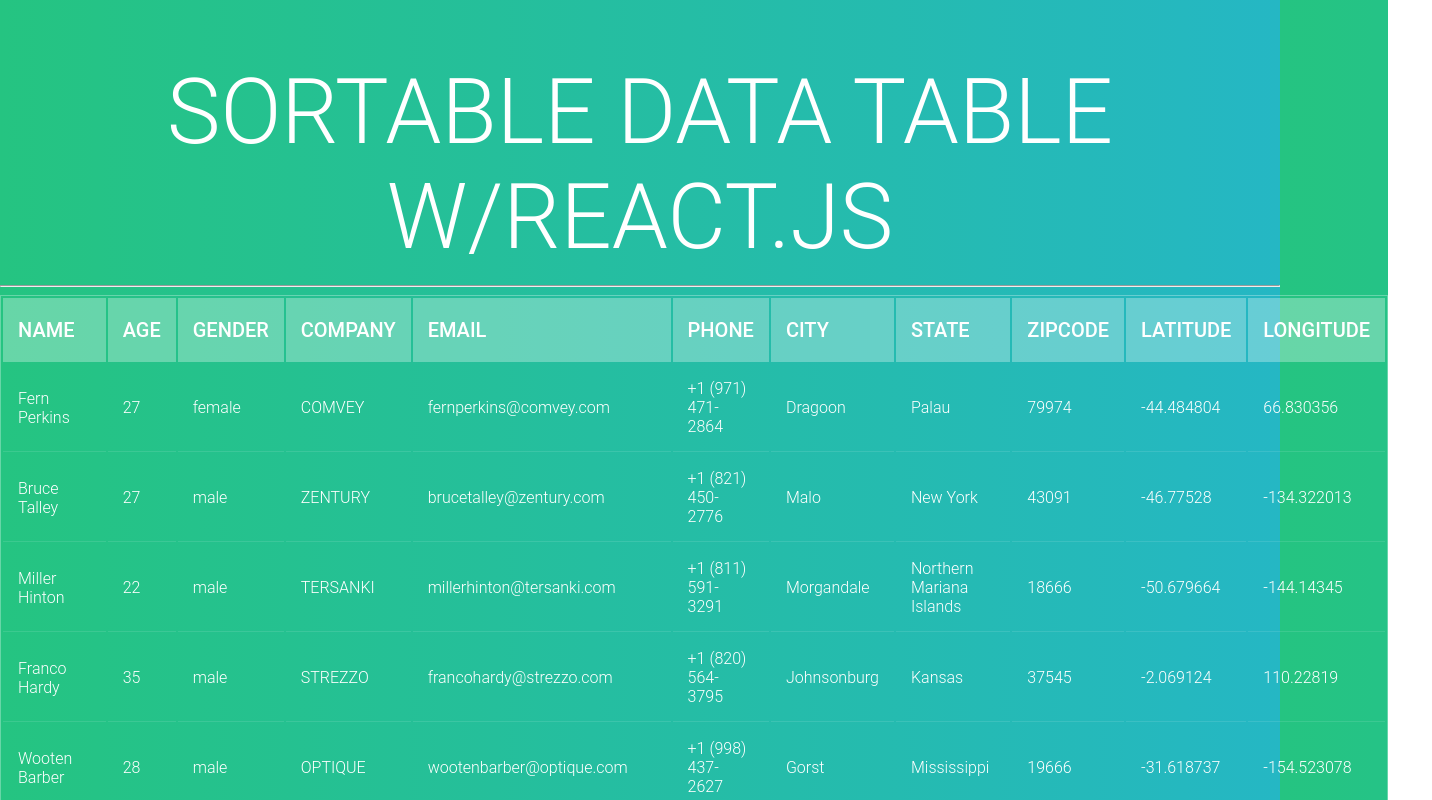
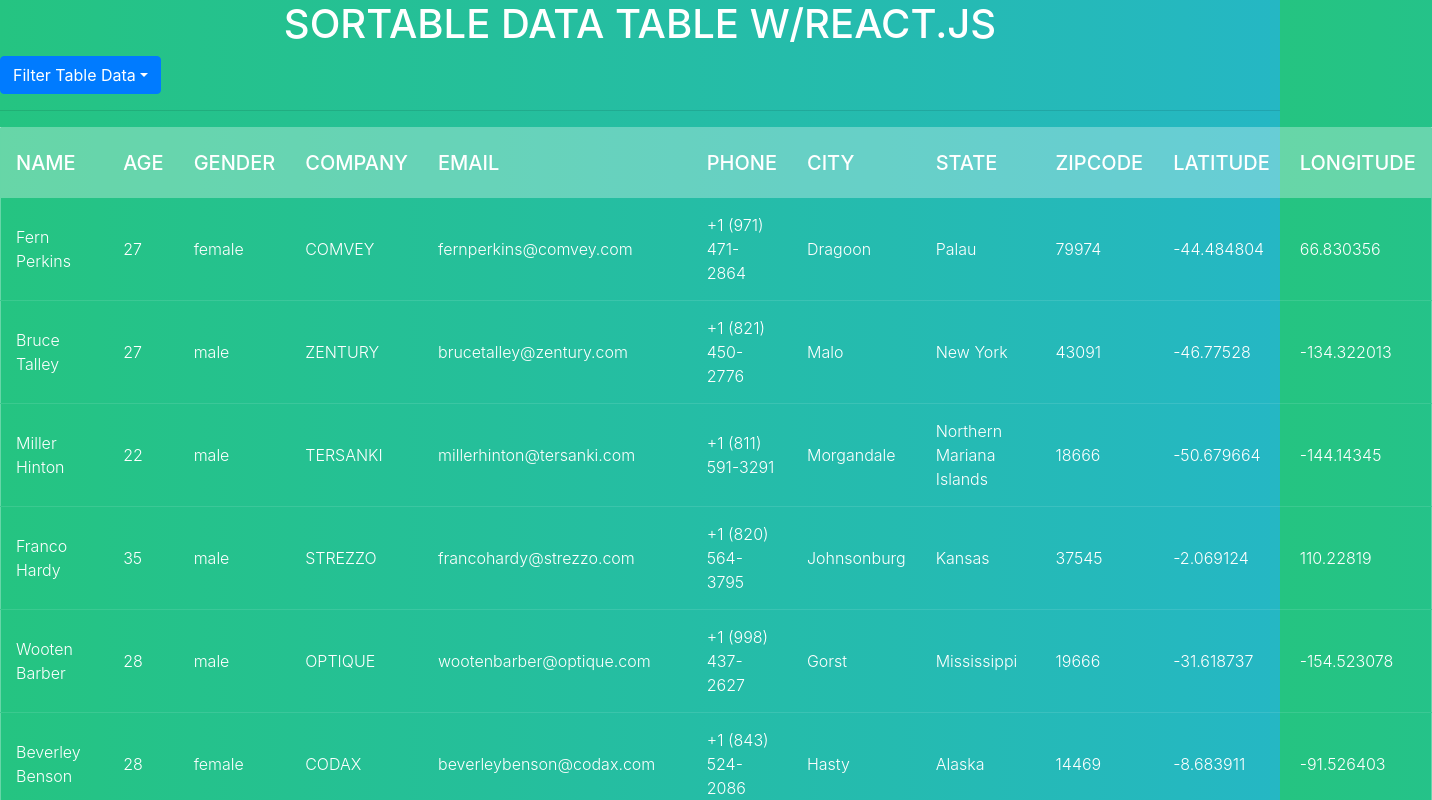
Before and after one commit to infiniteoo/react_tabledata_w_json, a React (Create React App) app: page / in a window 1280 px wide. Shown: the top 800 px of the page, 1432 px wide, since content can reach past the window. Built offline with nearby package versions, Linux system fonts and the light colour scheme.

Commit message:
got the dropdown button working for our filter portion of the assingment

```diff
--- a/package.json
+++ b/package.json
@@ -6,7 +6,9 @@
     "@testing-library/jest-dom": "^5.11.9",
     "@testing-library/react": "^11.2.5",
     "@testing-library/user-event": "^12.7.3",
+    "bootstrap": "^4.6.0",
     "react": "^17.0.1",
+    "react-bootstrap": "^1.5.0",
     "react-dom": "^17.0.1",
     "react-scripts": "4.0.3",
     "web-vitals": "^1.1.0"
--- a/src/App.js
+++ b/src/App.js
@@ -3,17 +3,20 @@ import React, { Component } from "react";
 import tableData from "./user_data.json";
 import Table from "./components/Table/Table.js";
 
+
 class App extends Component {
   constructor(props) {
     super(props);
-    this.state = {tableData};
+    this.state = { tableData };
   }
 
   render() {
     return (
+      <>
 
-    <Table data={this.state.tableData} />
-    )
+        <Table data={this.state.tableData} />
+      </>
+    );
   }
 }
 
--- a/src/components/Table/Table.js
+++ b/src/components/Table/Table.js
@@ -1,68 +1,89 @@
-import React, { Component } from "react"
-import "./Table.css"
+import React, { Component } from "react";
+import "./Table.css";
+import Dropdown from "react-bootstrap/Dropdown";
+import DropdownButton from "react-bootstrap/DropdownButton";
 
 
 class Table extends Component {
   constructor(props) {
-    super(props)
-    this.getKeys = this.getKeys.bind(this)
-    this.getHeader = this.getHeader.bind(this)
-    this.getRows = this.getRows.bind(this)
-    this.onSort = this.onSort.bind(this)
-    this.state = { data: props.data };
-
+    super(props);
+    this.getKeys = this.getKeys.bind(this);
+    this.getHeader = this.getHeader.bind(this);
+    this.getRows = this.getRows.bind(this);
+    this.onSort = this.onSort.bind(this);
+    this.state = { data: props.data, dropDownValue: "Filter Table Data" };
   }
 
-  onSort(event, sortKey){
-      console.log('onsort method touched!', sortKey)
-
-    const data = this.state.data
-    data.sort((a,b) => a[sortKey].localeCompare(b[sortKey]))
-
-    console.log(data)
-    this.setState({data})
-
+  changeValue(text) {
+    this.setState({ dropDownValue: text });
   }
 
+  onSort(event, sortKey) {
+    console.log("onsort method touched!", sortKey);
 
-  getKeys = function() {
-      return (
+    const data = this.state.data;
+    data.sort((a, b) => a[sortKey].localeCompare(b[sortKey]));
 
-          Object.keys(this.props.data[0])
-      )
+    console.log(data);
+    this.setState({ data });
   }
 
-  getHeader = function() {
-      const keys = this.getKeys()
-      return keys.map((key) => {
+  getKeys = function () {
+    return Object.keys(this.props.data[0]);
+  };
 
-          return <th onClick={e => this.onSort(e, key)} key={key}>{key.toUpperCase()}</th>
-      })
-  }
+  getHeader = function () {
+    const keys = this.getKeys();
+    return keys.map((key) => {
+      return (
+        <th onClick={(e) => this.onSort(e, key)} key={key}>
+          {key.toUpperCase()}
+        </th>
+      );
+    });
+  };
 
-  getRows = function() {
-      const items = this.state.data
-      const keys = this.getKeys()
+  getRows = function () {
+    const items = this.state.data;
+    const keys = this.getKeys();
 
-      return items.map((row, index) => {
-        return <tr key={index}><RenderRow key={index} data={row} keys={keys}/></tr>
-      })
-
-  }
+    return items.map((row, index) => {
+      return (
+        <tr key={index}>
+          <RenderRow key={index} data={row} keys={keys} />
+        </tr>
+      );
+    });
+  };
 
   render() {
-
     return (
       <div>
-          <h1>Sortable Data Table w/React.js</h1>
-          <hr/>
+        <h1>Sortable Data Table w/React.js</h1>
+        <DropdownButton
+          id="dropdown-item-button"
+          title={this.state.dropDownValue}
+          className="format"
+        >
+          <Dropdown.Item as="button"><div onClick={(e) => this.changeValue(e.target.textContent)}>Name</div></Dropdown.Item>
+          <Dropdown.Item as="button"><div onClick={(e) => this.changeValue(e.target.textContent)}>Age</div></Dropdown.Item>
+          <Dropdown.Item as="button"><div onClick={(e) => this.changeValue(e.target.textContent)}>Gender</div></Dropdown.Item>
+          <Dropdown.Item as="button"><div onClick={(e) => this.changeValue(e.target.textContent)}>Company</div></Dropdown.Item>
+          <Dropdown.Item as="button"><div onClick={(e) => this.changeValue(e.target.textContent)}>Email</div></Dropdown.Item>
+          <Dropdown.Item as="button"><div onClick={(e) => this.changeValue(e.target.textContent)}>Phone</div></Dropdown.Item>
+          <Dropdown.Item as="button"><div onClick={(e) => this.changeValue(e.target.textContent)}>City</div></Dropdown.Item>
+          <Dropdown.Item as="button"><div onClick={(e) => this.changeValue(e.target.textContent)}>State</div></Dropdown.Item>
+          <Dropdown.Item as="button"><div onClick={(e) => this.changeValue(e.target.textContent)}>Zipcode</div></Dropdown.Item>
+
+
+        </DropdownButton>
+
+        <hr />
         <table className="tbl-content">
           <thead>
             <tr>{this.getHeader()}</tr>
           </thead>
-          <tbody>
-              {this.getRows()}
-          </tbody>
+          <tbody>{this.getRows()}</tbody>
         </table>
       </div>
     );
@@ -70,9 +91,9 @@ class Table extends Component {
 }
 
 const RenderRow = (props) => {
-    return props.keys.map((key) => {
-        return <td key={props.data[key]}>{props.data[key]}</td>
-    })
-}
+  return props.keys.map((key) => {
+    return <td key={props.data[key]}>{props.data[key]}</td>;
+  });
+};
 
 export default Table;
--- a/src/index.js
+++ b/src/index.js
@@ -3,6 +3,7 @@ import ReactDOM from 'react-dom';
 import './index.css';
 import App from './App';
 import reportWebVitals from './reportWebVitals';
+import 'bootstrap/dist/css/bootstrap.min.css';
 
 ReactDOM.render(
   <React.StrictMode>
```
Also changed, not shown: 1 other file (tests, documents, lock files or other folders).
